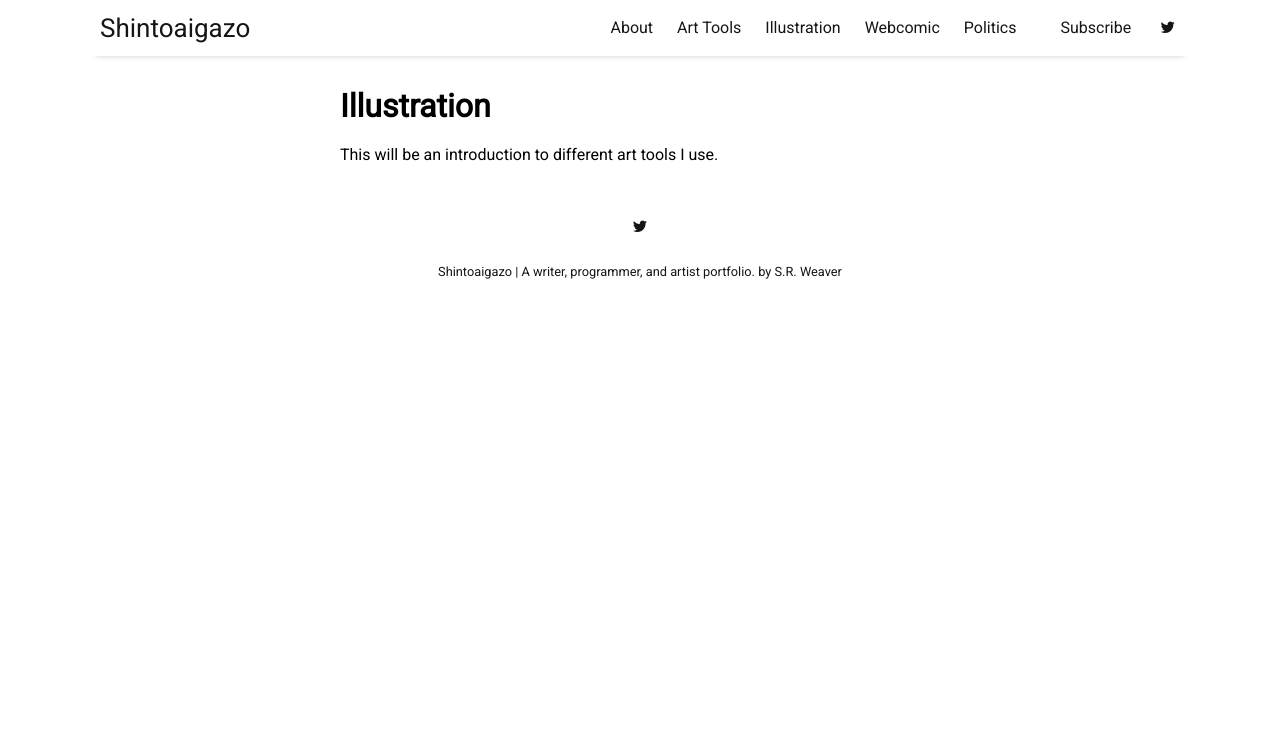
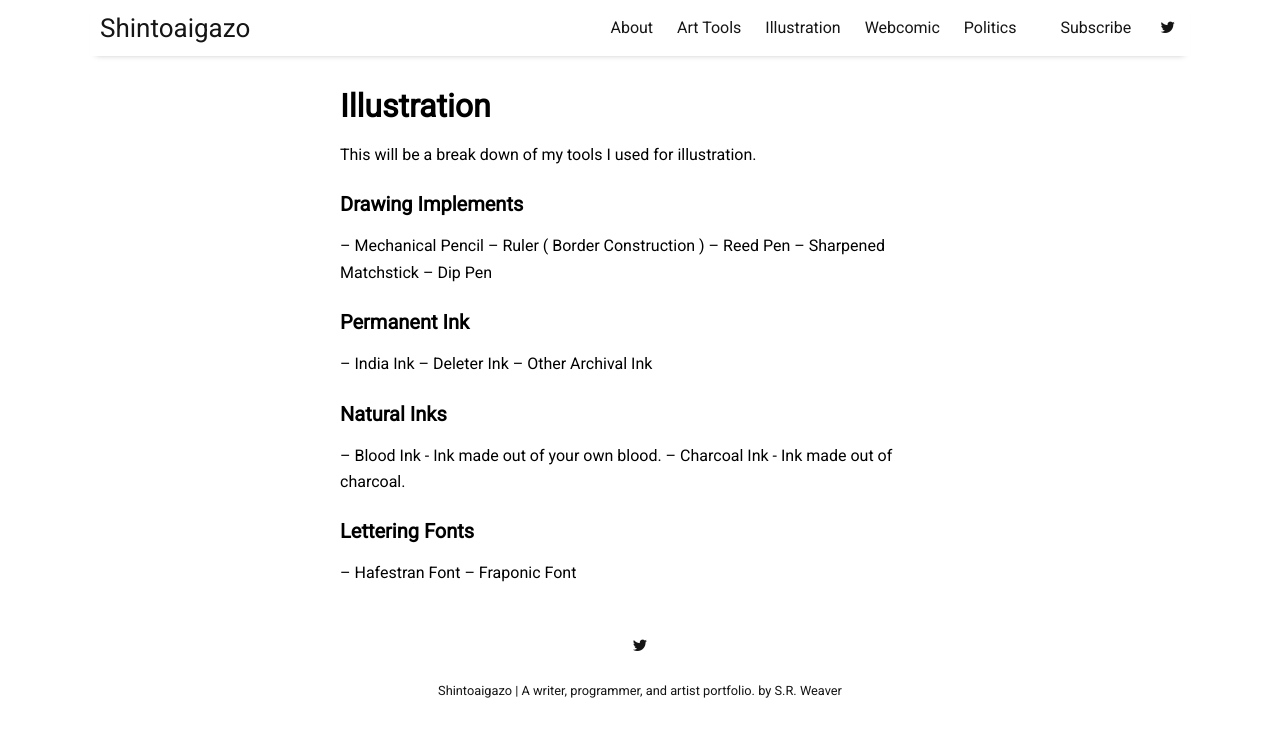
Before and after one commit to LWFlouisa/Portfolio, a Jekyll site: the page built from pages/arttools.md, in a window 1280 px wide. Shown: the top 737 px of the page. Built offline with Jekyll 4.4.1, drawn with Linux system fonts in a browser that asks for light colours; nearby versions of some CDN libraries.

Commit message:
Update arttools.md

```diff
--- a/pages/arttools.md
+++ b/pages/arttools.md
@@ -3,4 +3,24 @@ layout: page
 title: Illustration
 permalink: /arttools
 ---
-This will be an introduction to different art tools I use.
+This will be a break down of my tools I used for illustration.
+
+### Drawing Implements
+-- Mechanical Pencil
+-- Ruler ( Border Construction )
+-- Reed Pen
+-- Sharpened Matchstick
+-- Dip Pen
+
+### Permanent Ink
+-- India Ink
+-- Deleter Ink
+-- Other Archival Ink
+
+### Natural Inks
+-- Blood Ink - Ink made out of your own blood.
+-- Charcoal Ink - Ink made out of charcoal.
+
+### Lettering Fonts
+-- Hafestran Font
+-- Fraponic Font
```
